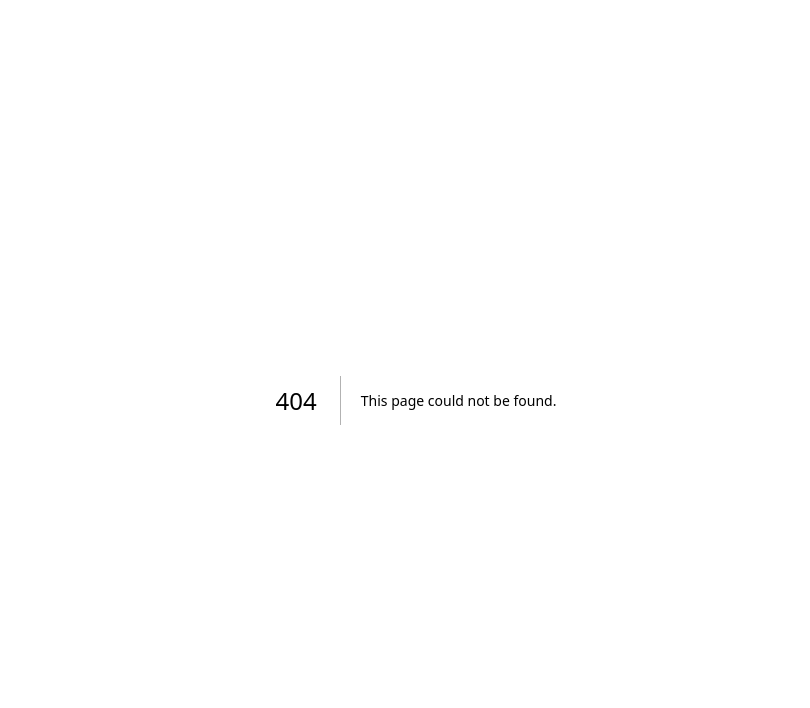
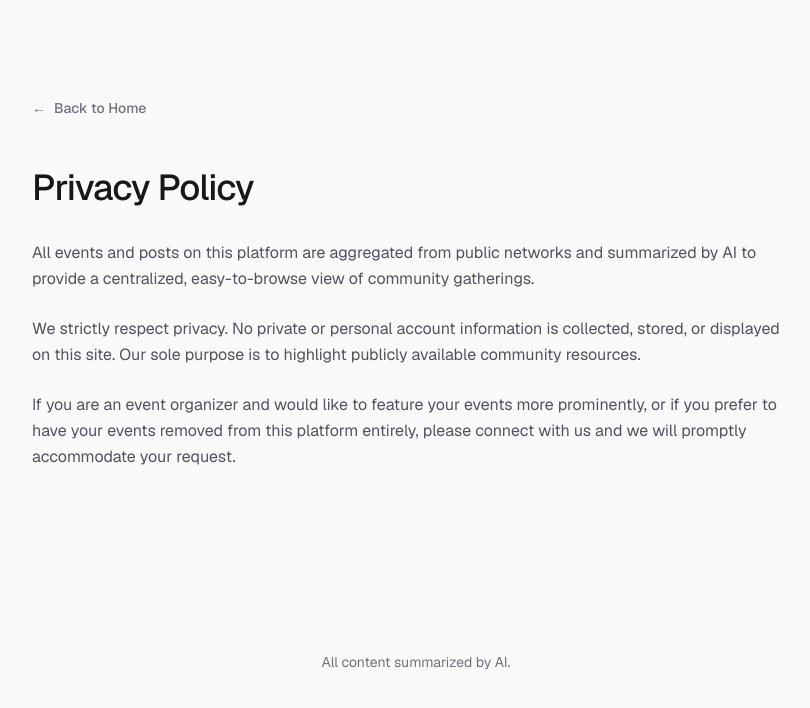
Before and after one commit to blakejjia/event-treasure, a Next.js app: page /privacy in a window 1280 px wide. Before the commit this address had no page. Shown: the top 708 px of the page, without its empty margins (224-1034 px from the left). Built offline with nearby package versions, Linux system fonts and the light colour scheme.

Commit message:
add privacy policy

```diff
--- a/src/app/page.tsx
+++ b/src/app/page.tsx
@@ -1,5 +1,6 @@
 import { getEvents } from "@/lib/mongodb";
 import EventsExplorer from "@/components/EventsExplorer";
+import Link from "next/link";
 
 export default async function Home() {
   const events = await getEvents();
@@ -9,6 +10,14 @@ export default async function Home() {
       <main className="flex-1 w-full pt-8">
         <EventsExplorer initialEvents={events} />
       </main>
+      <footer className="py-8 mt-12 text-center text-sm text-zinc-500 dark:text-zinc-500 border-t border-zinc-200 dark:border-zinc-800/30">
+        <p>All event data is summarized by AI.</p>
+        <p className="mt-2">
+          <Link href="/privacy" className="hover:text-zinc-900 dark:hover:text-zinc-300 transition-colors underline underline-offset-4">
+            Privacy Policy
+          </Link>
+        </p>
+      </footer>
     </div>
   );
 }
--- /dev/null
+++ b/src/app/privacy/page.tsx
@@ -0,0 +1,38 @@
+import Link from "next/link";
+
+export default function PrivacyPage() {
+  return (
+    <div className="flex flex-col min-h-screen bg-zinc-50 dark:bg-[#050505] font-sans selection:bg-indigo-500/30 p-6 md:p-12 lg:p-24">
+      <div className="max-w-3xl mx-auto w-full flex-1 mt-12 md:mt-0">
+        <div className="mb-12">
+          <Link
+            href="/"
+            className="text-sm font-medium text-zinc-500 dark:text-zinc-400 hover:text-zinc-900 dark:hover:text-zinc-100 transition-colors inline-flex items-center gap-2"
+          >
+            <span>&larr;</span> Back to Home
+          </Link>
+        </div>
+
+        <h1 className="text-3xl md:text-4xl font-medium tracking-tight text-zinc-900 dark:text-zinc-100 mb-8">
+          Privacy Policy
+        </h1>
+
+        <div className="text-zinc-600 dark:text-zinc-300 space-y-6 leading-relaxed">
+          <p>
+            All events and posts on this platform are aggregated from public networks and summarized by AI to provide a centralized, easy-to-browse view of community gatherings.
+          </p>
+          <p>
+            We strictly respect privacy. No private or personal account information is collected, stored, or displayed on this site. Our sole purpose is to highlight publicly available community resources.
+          </p>
+          <p>
+            If you are an event organizer and would like to feature your events more prominently, or if you prefer to have your events removed from this platform entirely, please connect with us and we will promptly accommodate your request.
+          </p>
+        </div>
+      </div>
+
+      <footer className="mt-24 pb-8 text-center text-sm text-zinc-500 dark:text-zinc-500">
+         <p>All content summarized by AI.</p>
+      </footer>
+    </div>
+  );
+}
```
